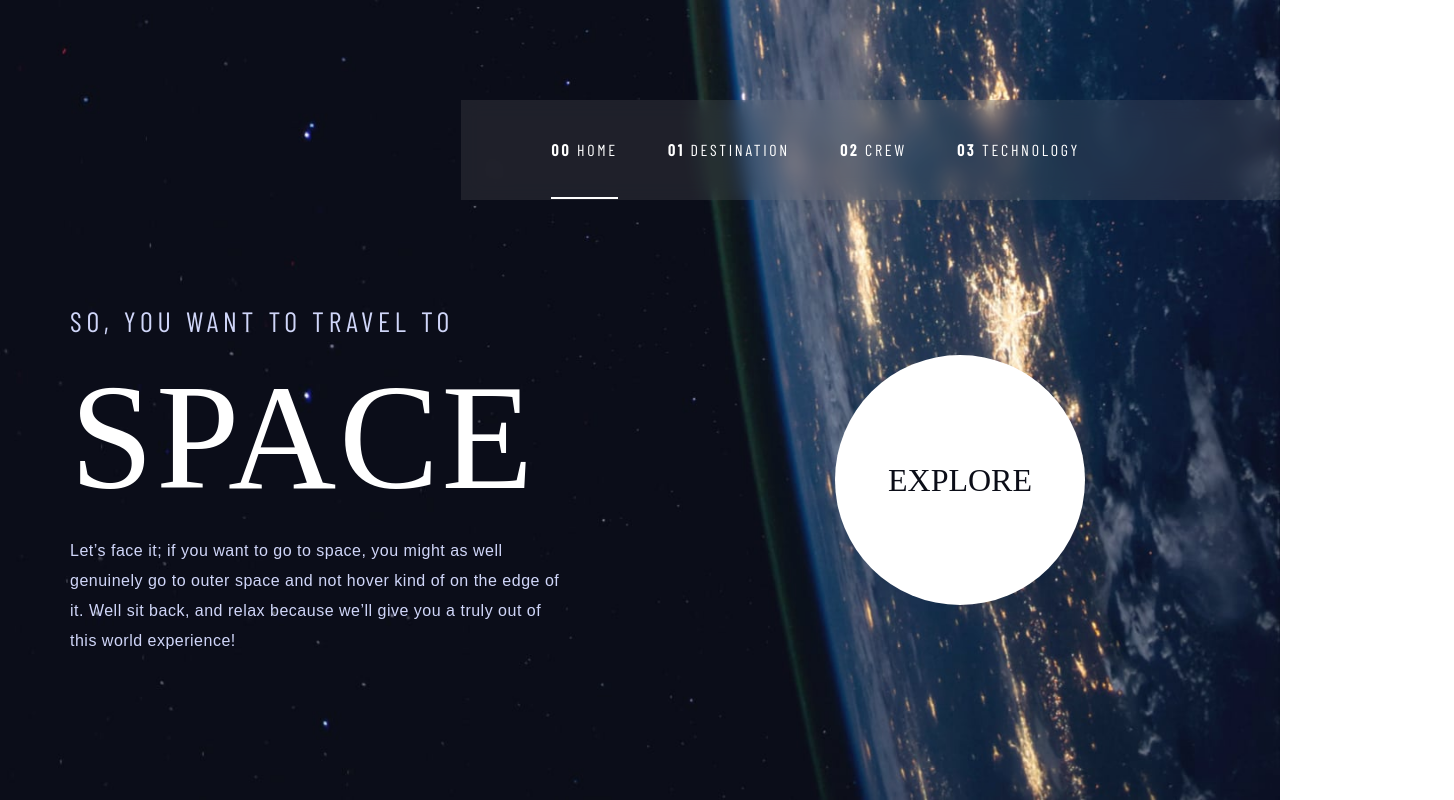
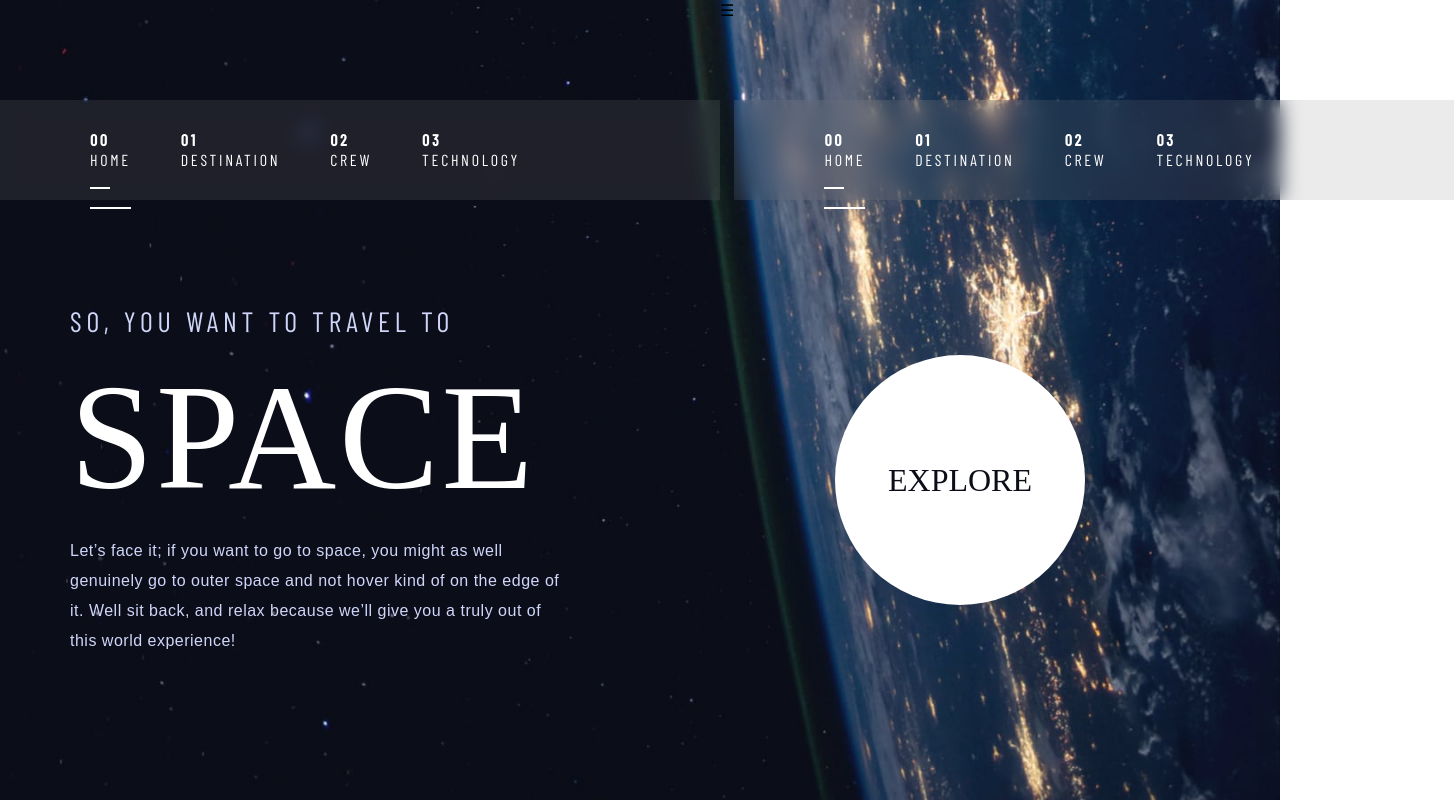
Before and after one commit to kabocha23/space-tourism, a React (Create React App) app: page / in a window 1280 px wide. Shown: the whole page, 1454 px wide, since content can reach past the window. Built offline with nearby package versions, Linux system fonts and the light colour scheme; a web font is replaced by a local one.

Commit message:
aded collapsable navbar and edited classes for hamburger menu transition on mobile

```diff
--- a/src/components/Navbar/Navbar.tsx
+++ b/src/components/Navbar/Navbar.tsx
@@ -15,7 +15,7 @@ const Navbar: FC<NavbarProps> = ({isNavExpanded, setIsNavExpanded}) => {
 
   return (
     <div className="navbar-container">
-      <ul>
+      <ul className='non-collapsable-nav'>
         <li>
           <NavLink to="/">
             <span className="nav-bold-nums">00</span> HOME
@@ -37,6 +37,38 @@ const Navbar: FC<NavbarProps> = ({isNavExpanded, setIsNavExpanded}) => {
           </NavLink>
         </li>
       </ul>
+      <div className='toggle-button'>
+        <a
+        title='col-nav-btn'
+        onClick={toggleIsNav}
+        >
+          {isNavExpanded ? 'X' : '☰'}
+        </a>
+      </div>
+      <div className={isNavExpanded ? 'nav-menu expanded' : 'nav-menu'}>
+        <ul className='collapsable-nav'>
+          <li>
+            <NavLink to="/">
+              <span className="nav-bold-nums">00</span> HOME
+            </NavLink>
+          </li>
+          <li>
+            <NavLink to="/destination">
+              <span className="nav-bold-nums">01</span> DESTINATION
+            </NavLink>
+          </li>
+          <li>
+            <NavLink to="/crew">
+              <span className="nav-bold-nums">02</span> CREW
+            </NavLink>
+          </li>
+          <li>
+            <NavLink to="/technology">
+              <span className="nav-bold-nums">03</span> TECHNOLOGY
+            </NavLink>
+          </li>
+        </ul>
+      </div>
     </div>
   );
 };
```
